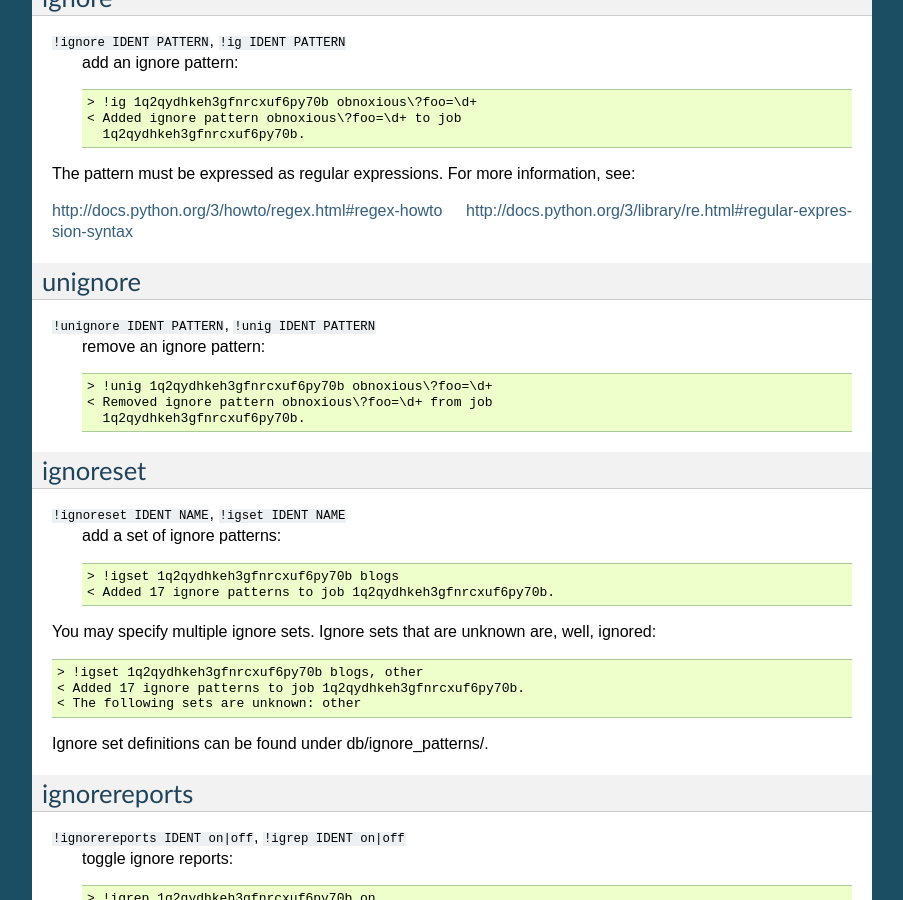
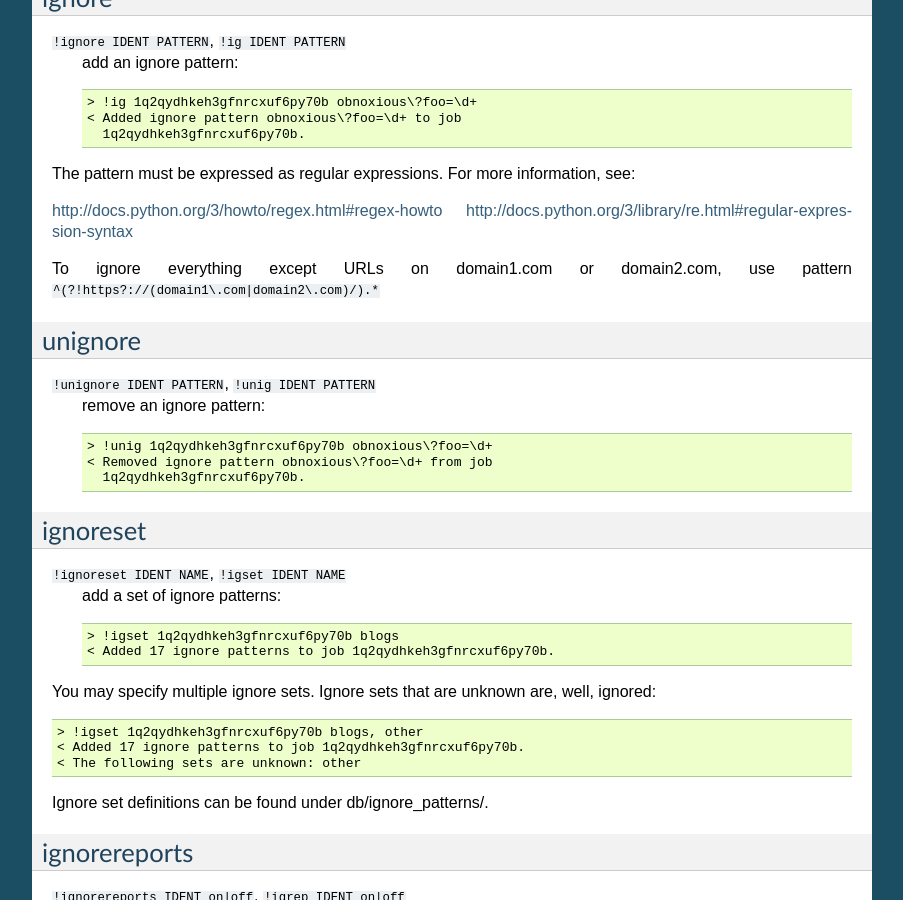
Before and after one commit to ArchiveTeam/ArchiveBot, a Sphinx documentation site: the page built from doc/commands.rst, in a window 1280 px wide and 900 px high, scrolled down 3847 px. Shown: the whole window, without its empty margins (198-1101 px from the left). Built offline with Sphinx 7.4.7, drawn with Linux system fonts in a browser that asks for light colours.

Commit message:
Document all-except-domain regexp

```diff
--- a/doc/commands.rst
+++ b/doc/commands.rst
@@ -240,6 +240,9 @@ information, see:
 http://docs.python.org/3/howto/regex.html#regex-howto
 http://docs.python.org/3/library/re.html#regular-expression-syntax
 
+To ignore everything except URLs on domain1.com or domain2.com,
+use pattern ``^(?!https?://(domain1\.com|domain2\.com)/).*``
+
 
 unignore
 ========
```
